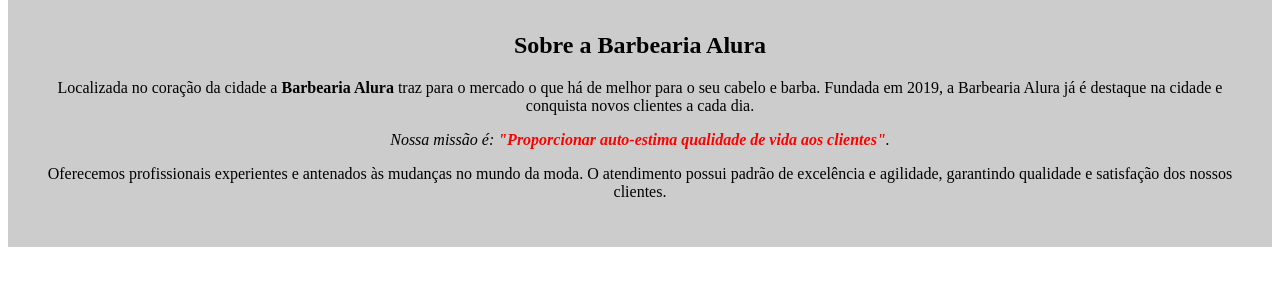
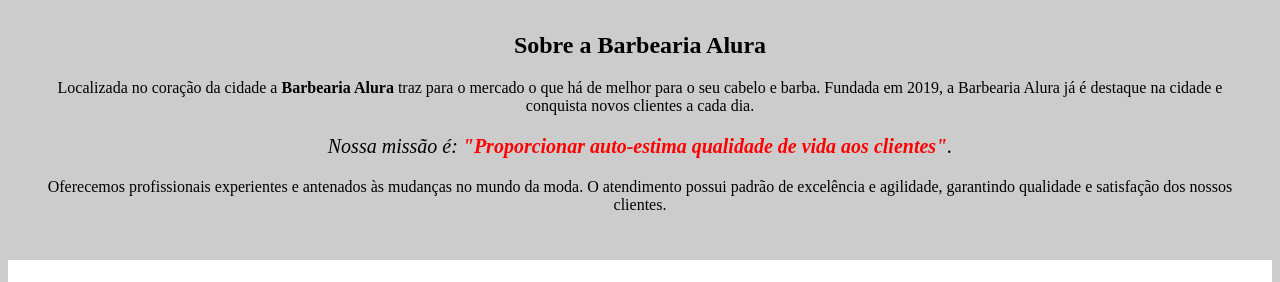
Before and after one commit to caioornelasoficial/BarbeariaCaio, a plain HTML site: page index.html in a window 1280 px wide. Shown: the part 118-400 px from the top of the page. Drawn offline with Linux system fonts and the light colour scheme.

Commit message:
Atualização

```diff
--- a/style.css
+++ b/style.css
@@ -1,5 +1,5 @@
 body {
-
+	background: #CCCCCC;
 }
 
 #banner {
@@ -24,7 +24,7 @@ p {
 }
 
 #missao {
-	style=font-size: 20px
+	font-size: 20px;
 }
 
 em strong {
```
